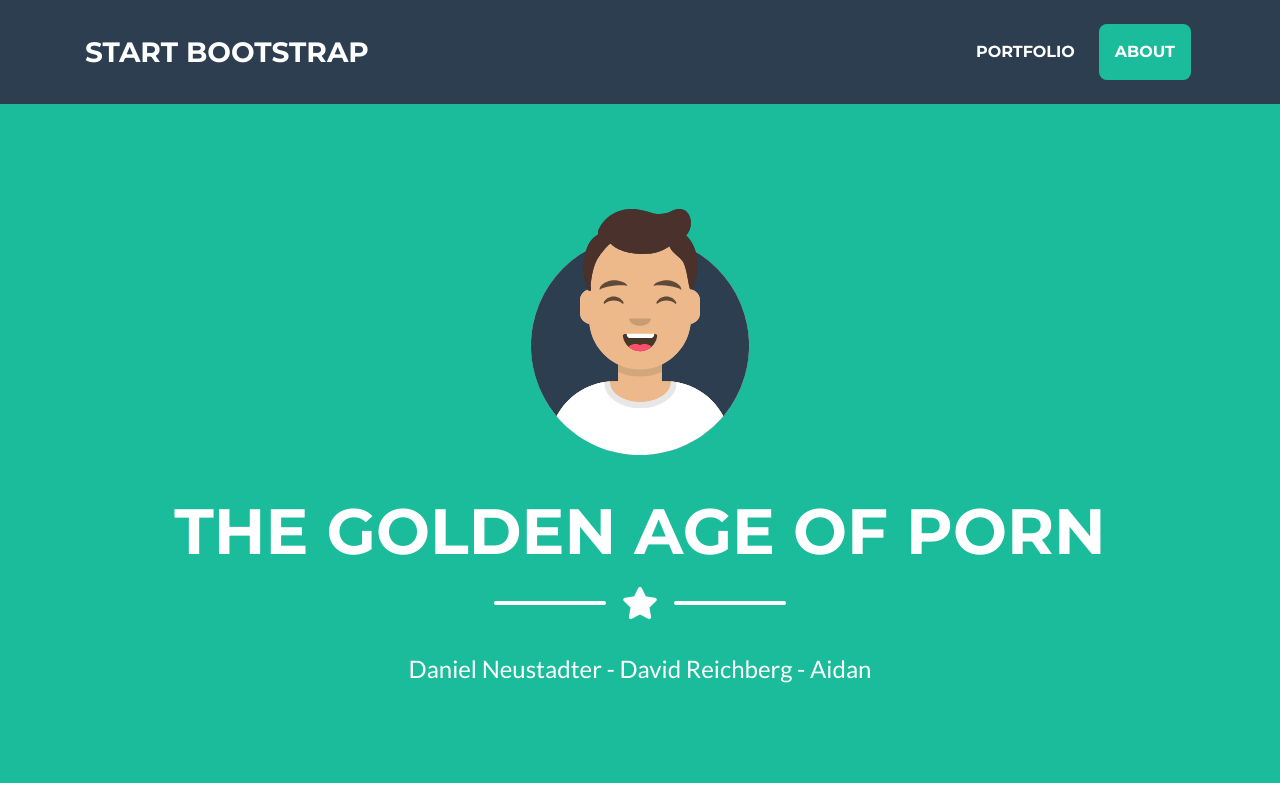
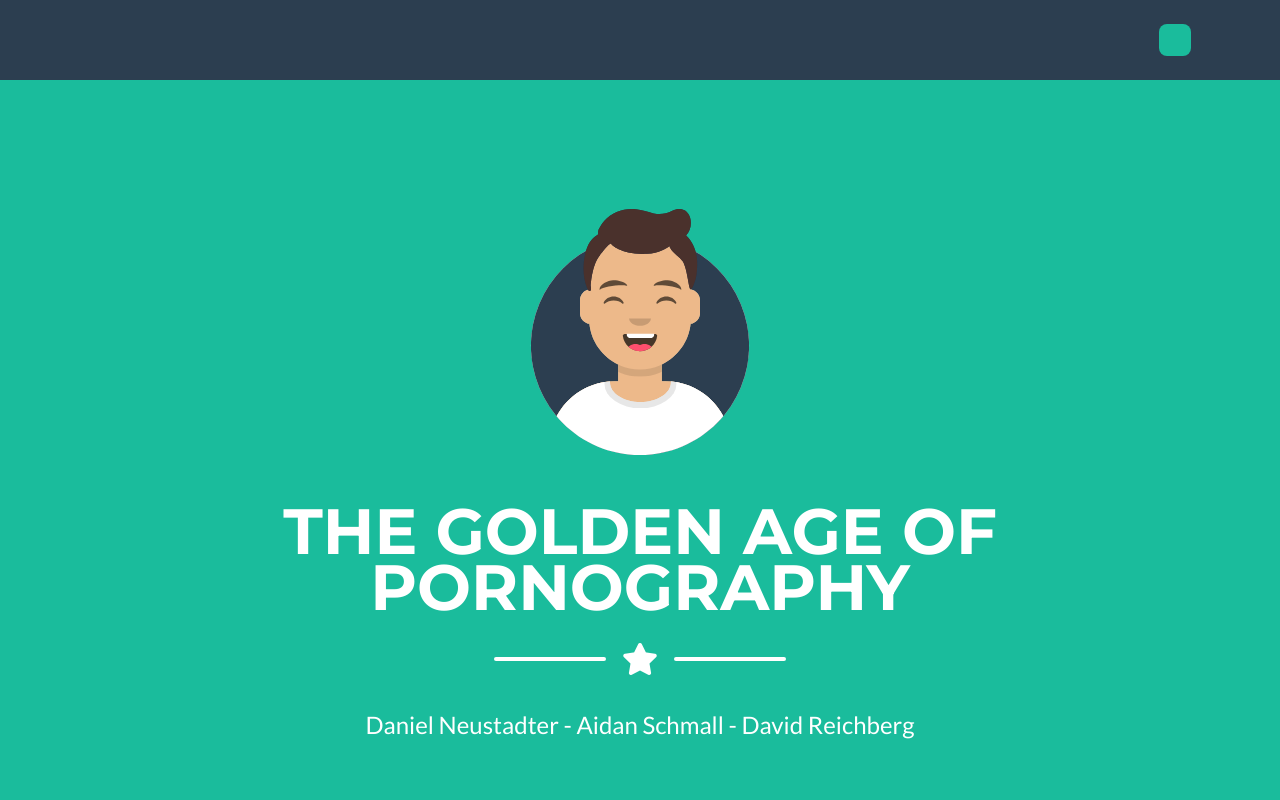
Before and after one commit to neustadterdaniel88/historyproject, a website with bundled scripts: page index.html in a window 1280 px wide. Shown: the top 800 px of the page. Built offline with nearby package versions, Linux system fonts and the light colour scheme.

Commit message:
Update index.html

```diff
--- a/index.html
+++ b/index.html
@@ -25,7 +25,7 @@
   <!-- Navigation -->
   <nav class="navbar navbar-expand-lg bg-secondary text-uppercase fixed-top" id="mainNav">
     <div class="container">
-      <a class="navbar-brand js-scroll-trigger" href="#page-top">Start Bootstrap</a>
+      <a class="navbar-brand js-scroll-trigger" href="#page-top"></a>
       <button class="navbar-toggler navbar-toggler-right text-uppercase font-weight-bold bg-primary text-white rounded" type="button" data-toggle="collapse" data-target="#navbarResponsive" aria-controls="navbarResponsive" aria-expanded="false" aria-label="Toggle navigation">
         Menu
         <i class="fas fa-bars"></i>
@@ -33,10 +33,10 @@
       <div class="collapse navbar-collapse" id="navbarResponsive">
         <ul class="navbar-nav ml-auto">
           <li class="nav-item mx-0 mx-lg-1">
-            <a class="nav-link py-3 px-0 px-lg-3 rounded js-scroll-trigger" href="#portfolio">Portfolio</a>
+            <a class="nav-link py-3 px-0 px-lg-3 rounded js-scroll-trigger" href="#portfolio"></a>
           </li>
           <li class="nav-item mx-0 mx-lg-1">
-            <a class="nav-link py-3 px-0 px-lg-3 rounded js-scroll-trigger" href="#about">About</a>
+            <a class="nav-link py-3 px-0 px-lg-3 rounded js-scroll-trigger" href="#about"></a>
           </li>
         </ul>
       </div>
@@ -51,7 +51,7 @@
       <img class="masthead-avatar mb-5" src="img/avataaars.svg" alt="">
 
       <!-- Masthead Heading -->
-      <h1 class="masthead-heading text-uppercase mb-0">The Golden Age of Porn</h1>
+      <h1 class="masthead-heading text-uppercase mb-0">The Golden Age of Pornography</h1>
 
       <!-- Icon Divider -->
       <div class="divider-custom divider-light">
@@ -63,7 +63,7 @@
       </div>
 
       <!-- Masthead Subheading -->
-      <p class="masthead-subheading font-weight-light mb-0">Daniel Neustadter - David Reichberg - Aidan</p>
+      <p class="masthead-subheading font-weight-light mb-0">Daniel Neustadter - Aidan Schmall - David Reichberg</p>
 
     </div>
   </header>
@@ -183,7 +183,7 @@
 
       <!-- About Section Content -->
 
-            <p class="lead">A not-widely studied subject, the Golden Age of Pornography had a monumental impact on society, politics, and cinema. Through social change, new cinematic techniques, and legislation, the topic is densely-packed with information ripe for analysis.</p>
+            <p class="lead">A not-widely studied subject, the Golden Age of Pornography had a monumental impact on society, politics, and cinema. Through social change, new cinematic techniques, and legislation, the topic is densely-packed with information ready for analysis. Athough the era eventually met its downfall, its influence remains in free speech laws and cases as well as a fundamental change in the public's view and openness towards sexuality.</p>
 
 
 
@@ -209,7 +209,7 @@
 
         <!-- Footer Social Icons -->
         <div class="col-lg-4 mb-5 mb-lg-0">
-
+          <h4 class="text-uppercase mb-4">More Information</h4>
           <a class="" href="">
             <i class=""></i>
           </a>
@@ -240,7 +240,7 @@
   <!-- Copyright Section -->
   <section class="copyright py-4 text-center text-white">
     <div class="container">
-      <small>Copyright &copy; Your Website 2019</small>
+      <small>Copyright &copy; The Golden Age of Pornography</small>
     </div>
   </section>
 
```
